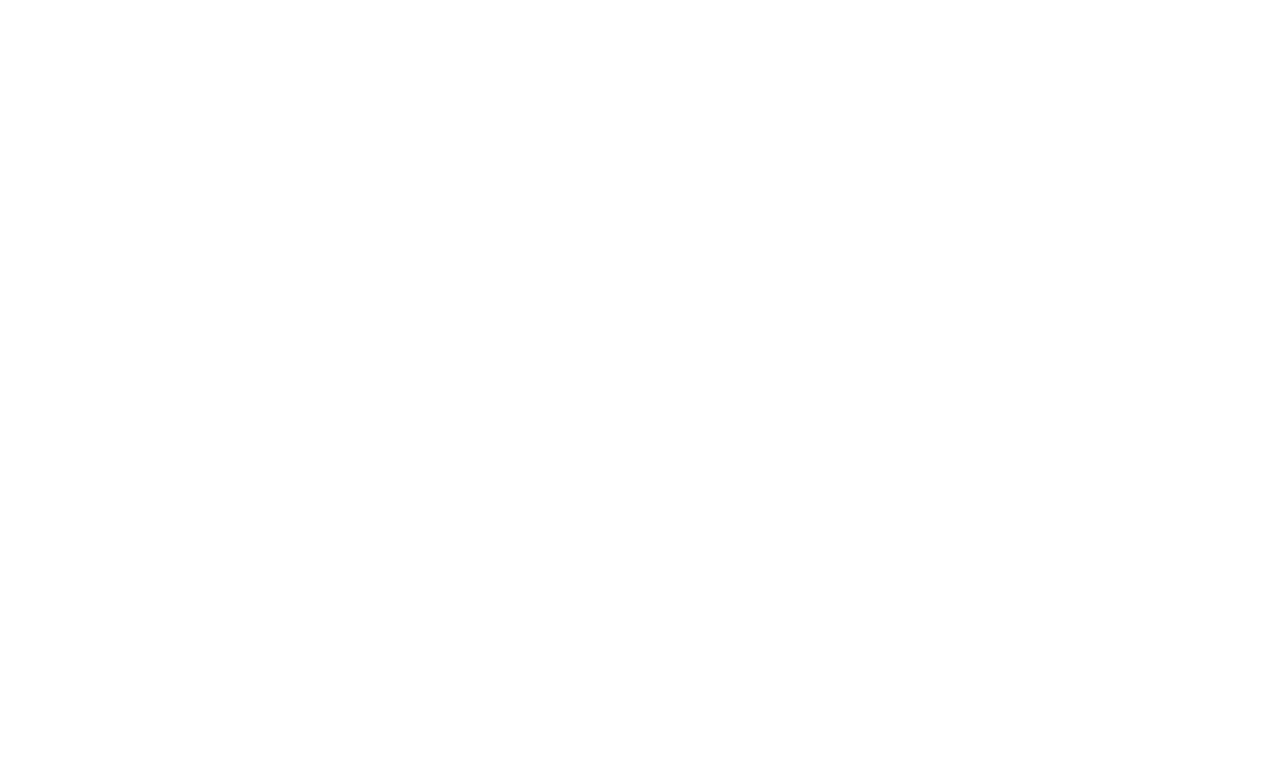
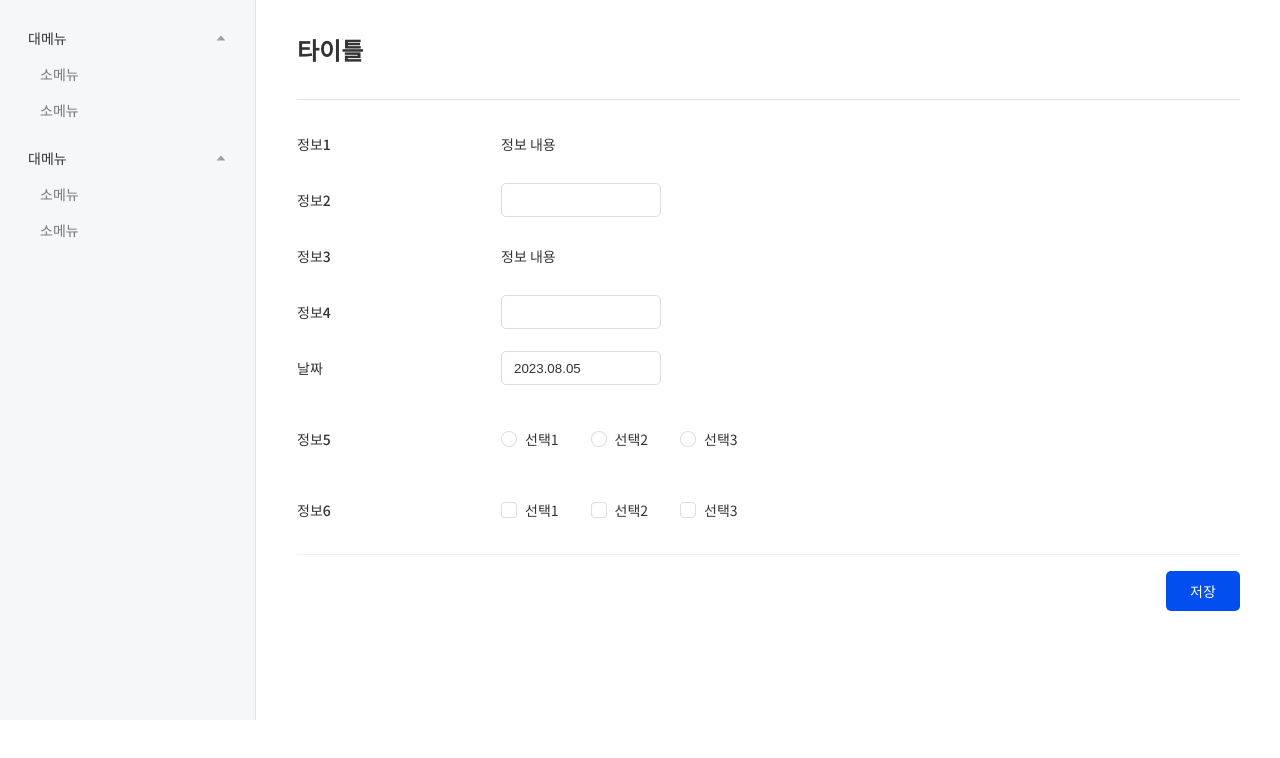
Before and after one commit to SAEMMM/figma_practice, a React (Create React App) app: page / in a window 1280 px wide. Before the commit this address had no page. Shown: the top 758 px of the page. Built offline with nearby package versions, Linux system fonts and the light colour scheme.

Commit message:
[Feat] react-quert, dev-tool 설치

```diff
--- a/package.json
+++ b/package.json
@@ -3,6 +3,8 @@
   "version": "0.1.0",
   "private": true,
   "dependencies": {
+    "@tanstack/react-query": "^4.32.6",
+    "@tanstack/react-query-devtools": "^4.32.6",
     "@testing-library/jest-dom": "^5.14.1",
     "@testing-library/react": "^13.0.0",
     "@testing-library/user-event": "^13.2.1",
--- a/src/App.tsx
+++ b/src/App.tsx
@@ -5,6 +5,7 @@ import Main from "./pages/Main";
 function App() {
   return (
     <Routes>
+      <Route path="/" element={<Main />} />
       <Route path="/:id" element={<Main />} />
     </Routes>
   );
--- /dev/null
+++ b/src/api/api.ts
@@ -0,0 +1,3 @@
+import axios from "axios";
+
+export default axios;
--- a/src/index.tsx
+++ b/src/index.tsx
@@ -5,14 +5,23 @@ import App from "./App";
 import reportWebVitals from "./reportWebVitals";
 import { BrowserRouter } from "react-router-dom";
 
+import { QueryClient, QueryClientProvider } from "@tanstack/react-query";
+import { ReactQueryDevtools } from "@tanstack/react-query-devtools";
+
 const root = ReactDOM.createRoot(
   document.getElementById("root") as HTMLElement
 );
+
+const queryClient = new QueryClient();
+
 root.render(
   <React.StrictMode>
     <BrowserRouter>
-      <App />
+      <QueryClientProvider client={queryClient}>
+        <App />
+      </QueryClientProvider>
     </BrowserRouter>
+    <ReactQueryDevtools initialIsOpen={true} />
   </React.StrictMode>
 );
 
```
Also changed, not shown: 2 other files (tests, documents, lock files or other folders).
